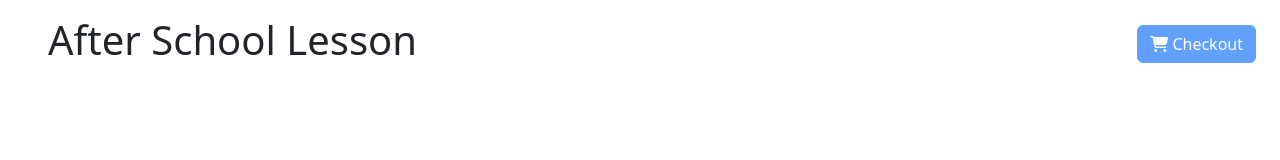
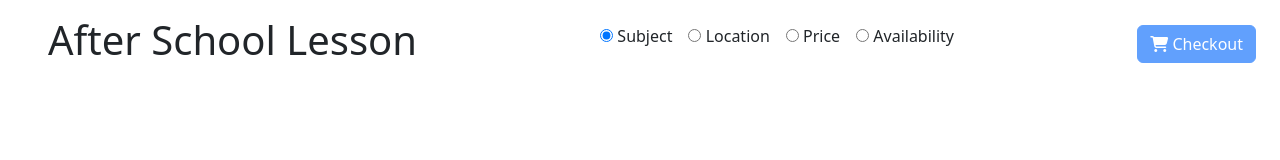
Before and after one commit to myoThiha-ryan/course-work1, a plain HTML site: page index.html in a window 1280 px wide. Drawn offline with nearby package versions, Linux system fonts and the light colour scheme.

Commit message:
added UI components for sorting functionality

```diff
--- a/index.html
+++ b/index.html
@@ -32,6 +32,64 @@
       <header class="d-flex justify-content-between align-items-center mb-3">
         <div>
           <h1>After School Lesson</h1>
+        </div>
+        <div>
+          <div
+            class="d-flex justify-content-between align-items-center mb-3 gap-3"
+          >
+            <div class="custom-control custom-radio">
+              <input
+                type="radio"
+                id="customRadio1"
+                name="customRadio"
+                class="custom-control-input"
+                value="title"
+                v-model="sortCategory"
+              />
+              <label class="custom-control-label" for="customRadio1"
+                >Subject</label
+              >
+            </div>
+            <div class="custom-control custom-radio">
+              <input
+                type="radio"
+                id="customRadio2"
+                name="customRadio"
+                class="custom-control-input"
+                value="location"
+                v-model="sortCategory"
+              />
+              <label class="custom-control-label" for="customRadio2"
+                >Location</label
+              >
+            </div>
+            <div class="custom-control custom-radio">
+              <input
+                type="radio"
+                id="customRadio3"
+                name="customRadio"
+                class="custom-control-input"
+                value="price"
+                v-model="sortCategory"
+              />
+              <label class="custom-control-label" for="customRadio3"
+                >Price</label
+              >
+            </div>
+            <div class="custom-control custom-radio">
+              <input
+                type="radio"
+                id="customRadio4"
+                name="customRadio"
+                class="custom-control-input"
+                value="availability"
+                v-model="sortCategory"
+              />
+              <label class="custom-control-label" for="customRadio4"
+                >Availability</label
+              >
+            </div>
+          </div>
         </div>
         <div>
           <button class="btn btn-primary" disabled v-if="isCheckoutDisabled">
```
